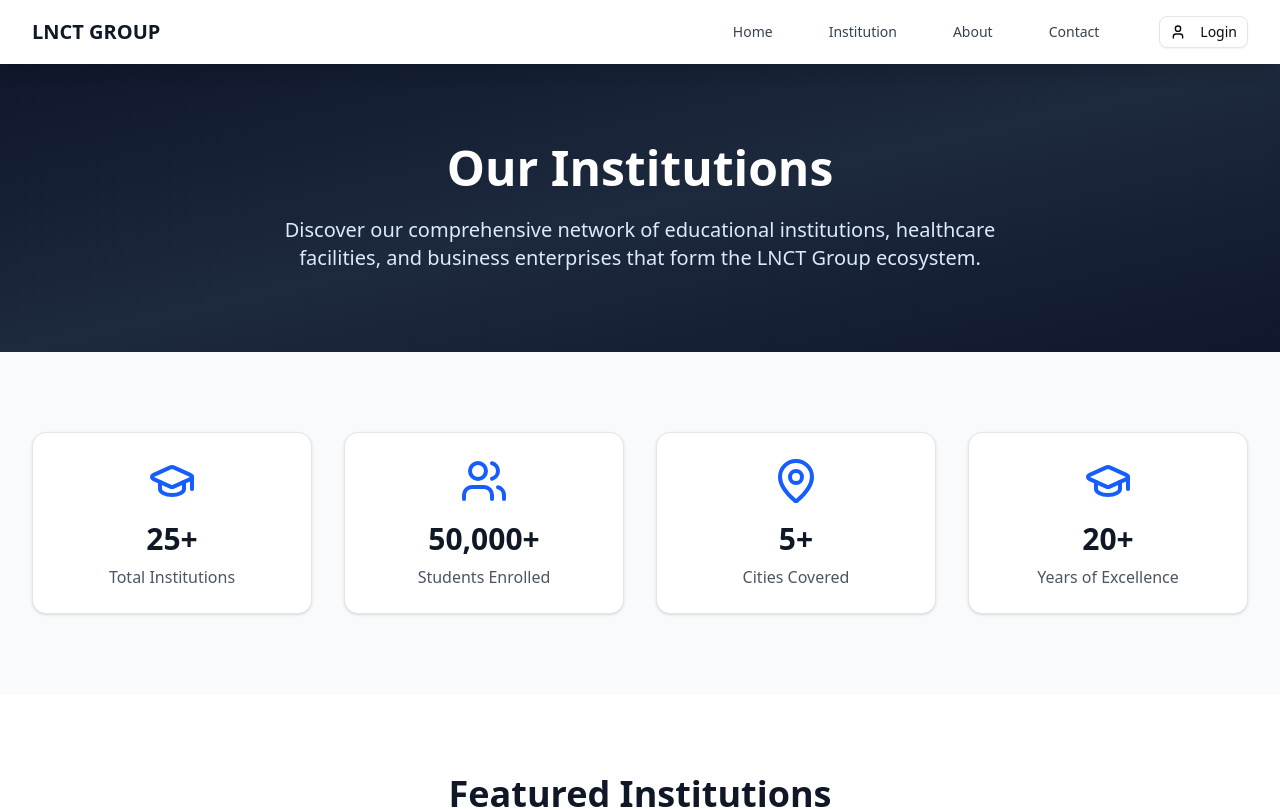
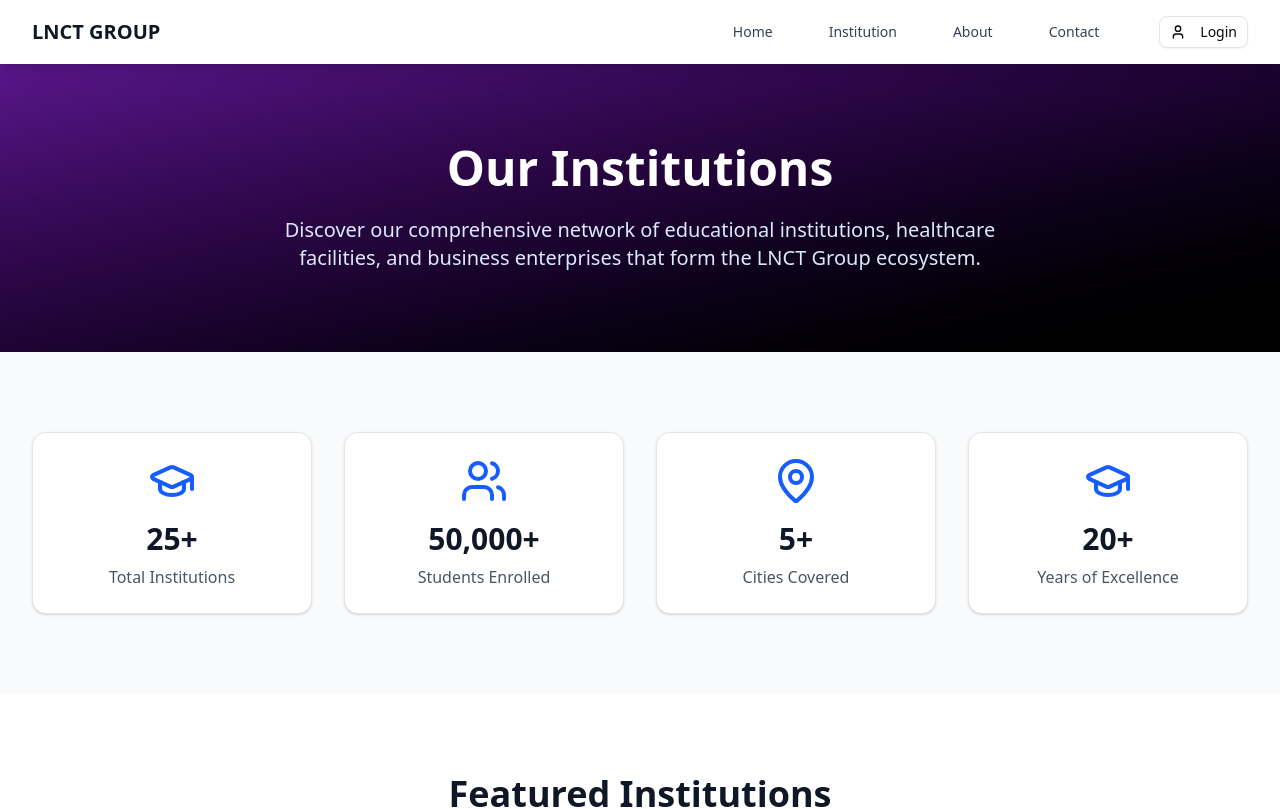
Before and after one commit to Rahuldeshmukh1108/frontend, a Next.js app: page /institution in a window 1280 px wide. Shown: the top 809 px of the page. Built offline with nearby package versions, Linux system fonts and the light colour scheme.

Commit message:
bg change

```diff
--- a/app/institution/page.tsx
+++ b/app/institution/page.tsx
@@ -49,7 +49,7 @@
       <Navbar />
 
       {/* Hero Section */}
-      <section className="bg-gradient-to-br from-slate-900 via-slate-800 to-slate-900  text-white py-20">
+      <section className="bg-gradient-to-br from-purple-900 to-black text-white py-20">
         <div className="max-w-7xl mx-auto px-4 sm:px-6 lg:px-8">
           <div className="text-center">
             <h1 className="text-5xl font-bold mb-6">Our Institutions</h1>
```
